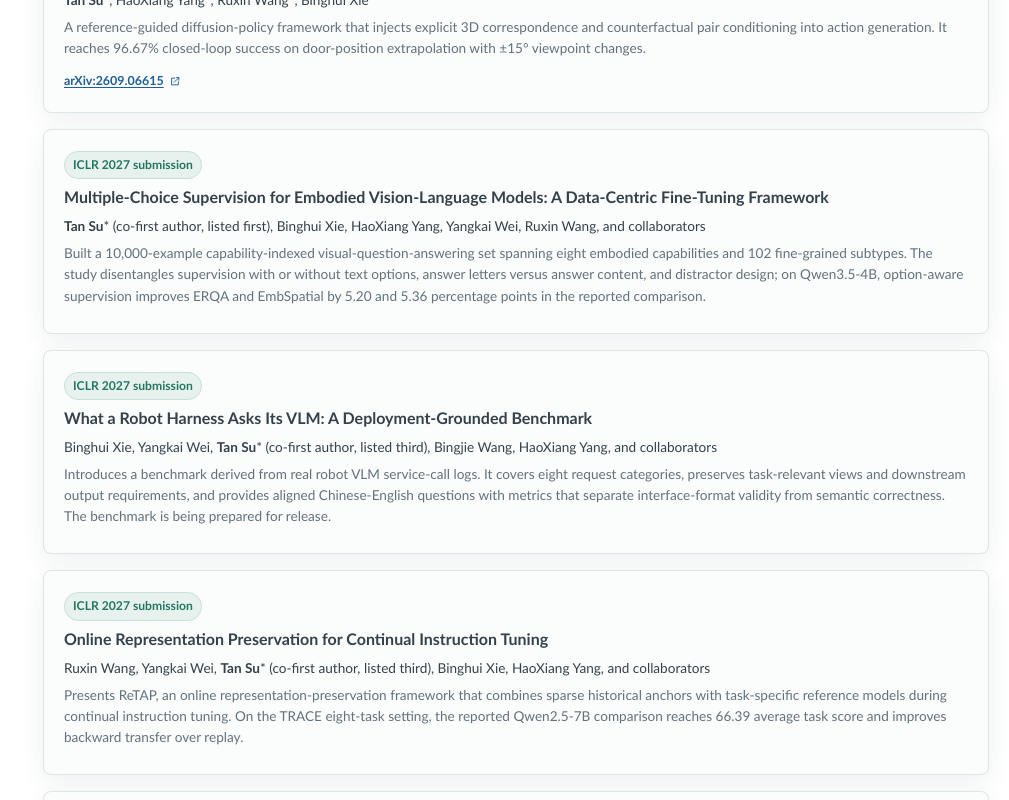
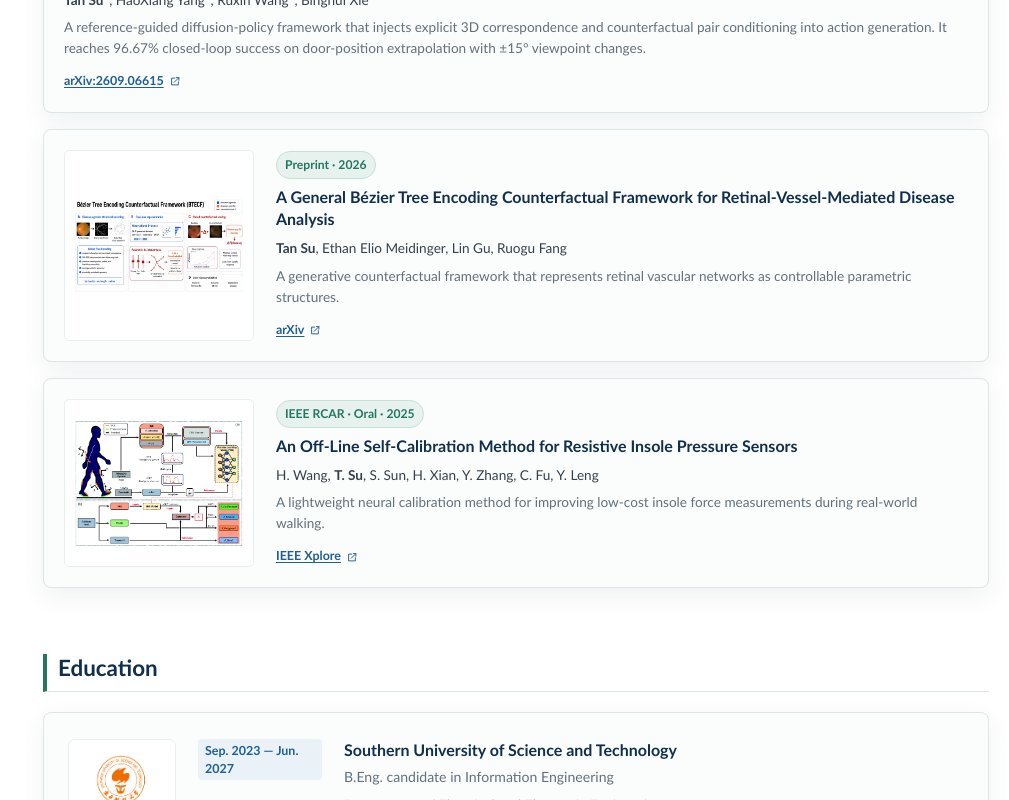
Before and after one commit to KylianSu/KylianSu.github.io, a Next.js app: page / in a window 1280 px wide. Shown: the part 880-1680 px from the top of the page, without its empty margins (271-1280 px from the left). Built offline with nearby package versions, Linux system fonts and the light colour scheme.

Commit message:
Remove unpublished submissions from homepage

```diff
--- a/app/page.jsx
+++ b/app/page.jsx
@@ -24,7 +24,7 @@ const researchExperience = [
     organization: "KNOWIN AI",
     role: "Algorithm Intern · Foundation Model Group",
     description:
-      "Working closely with Dr. Binghui Xie on embodied spatial intelligence. I develop stereo-vision and multimodal data pipelines that convert real robot observations into grounded spatial-reasoning data for embodied vision-language models. I also contribute to KnowinBrain post-training by organizing capability- and task-indexed data, supporting SFT, preference optimization, distillation, and evaluation, and building a deployment-grounded benchmark from real robot VLM call logs.",
+      "Working closely with Dr. Binghui Xie on embodied spatial intelligence. I develop stereo-vision and multimodal data pipelines that convert real robot observations into grounded spatial-reasoning data for embodied vision-language models. I also contribute to KnowinBrain post-training by organizing capability- and task-indexed data, supporting SFT, preference optimization, distillation, and evaluation.",
     link: links.knowin,
     linkLabel: "KNOWIN AI",
     logos: [{ src: "/assets/institutions/knowin.svg", alt: "KNOWIN AI logo" }],
@@ -34,7 +34,7 @@ const researchExperience = [
     organization: "The Chinese University of Hong Kong",
     role: "Research Assistant · Department of Computer Science and Engineering",
     description:
-      "Working under the supervision of Prof. James Cheng on embodied vision-language models, continual instruction tuning, and the generalization of generative robot policies. My work develops controlled, closed-loop environments for studying data coverage, action representations, generative consistency, and online preservation of previously learned capabilities. This research has led to a CVPR-targeted arXiv preprint and three ICLR 2027 submissions.",
+      "Working under the supervision of Prof. James Cheng on embodied vision-language models and the generalization of generative robot policies. My work develops controlled, closed-loop environments for studying data coverage, action representations, and generative consistency. This research has led to a CVPR-targeted arXiv preprint.",
     link: links.jamesCheng,
     linkLabel: "Prof. James Cheng",
     logos: [{ src: "/assets/institutions/cuhk-cse.png", alt: "CUHK CSE logo" }],
@@ -435,64 +435,6 @@ export default function Home() {
               </div>
             </article>
 
-            <article className="publication-card publication-card-text-only">
-              <div>
-                <span className="venue">ICLR 2027 submission</span>
-                <h3>
-                  Multiple-Choice Supervision for Embodied Vision-Language Models:
-                  A Data-Centric Fine-Tuning Framework
-                </h3>
-                <p className="authors">
-                  <strong>Tan Su</strong>* (co-first author, listed first), Binghui Xie,
-                  HaoXiang Yang, Yangkai Wei, Ruxin Wang, and collaborators
-                </p>
-                <p>
-                  Built a 10,000-example capability-indexed visual-question-answering
-                  set spanning eight embodied capabilities and 102 fine-grained
-                  subtypes. The study disentangles supervision with or without text
-                  options, answer letters versus answer content, and distractor design;
-                  on Qwen3.5-4B, option-aware supervision improves ERQA and EmbSpatial
-                  by 5.20 and 5.36 percentage points in the reported comparison.
-                </p>
-              </div>
-            </article>
-
-            <article className="publication-card publication-card-text-only">
-              <div>
-                <span className="venue">ICLR 2027 submission</span>
-                <h3>What a Robot Harness Asks Its VLM: A Deployment-Grounded Benchmark</h3>
-                <p className="authors">
-                  Binghui Xie, Yangkai Wei, <strong>Tan Su</strong>* (co-first author,
-                  listed third), Bingjie Wang, HaoXiang Yang, and collaborators
-                </p>
-                <p>
-                  Introduces a benchmark derived from real robot VLM service-call logs.
-                  It covers eight request categories, preserves task-relevant views and
-                  downstream output requirements, and provides aligned Chinese-English
-                  questions with metrics that separate interface-format validity from
-                  semantic correctness. The benchmark is being prepared for release.
-                </p>
-              </div>
-            </article>
-
-            <article className="publication-card publication-card-text-only">
-              <div>
-                <span className="venue">ICLR 2027 submission</span>
-                <h3>Online Representation Preservation for Continual Instruction Tuning</h3>
-                <p className="authors">
-                  Ruxin Wang, Yangkai Wei, <strong>Tan Su</strong>* (co-first author,
-                  listed third), Binghui Xie, HaoXiang Yang, and collaborators
-                </p>
-                <p>
-                  Presents ReTAP, an online representation-preservation framework that
-                  combines sparse historical anchors with task-specific reference models
-                  during continual instruction tuning. On the TRACE eight-task setting,
-                  the reported Qwen2.5-7B comparison reaches 66.39 average task score
-                  and improves backward transfer over replay.
-                </p>
-              </div>
-            </article>
-
             <article className="publication-card">
               <a className="publication-image" href={links.arxiv} target="_blank" rel="noreferrer">
                 <img
@@ -501,7 +443,7 @@ export default function Home() {
                 />
               </a>
               <div>
-                <span className="venue">ICLR 2027 submission · Preprint · 2026</span>
+                <span className="venue">Preprint · 2026</span>
                 <h3>
                   <a href={links.arxiv} target="_blank" rel="noreferrer">
                     A General Bézier Tree Encoding Counterfactual Framework for
```
